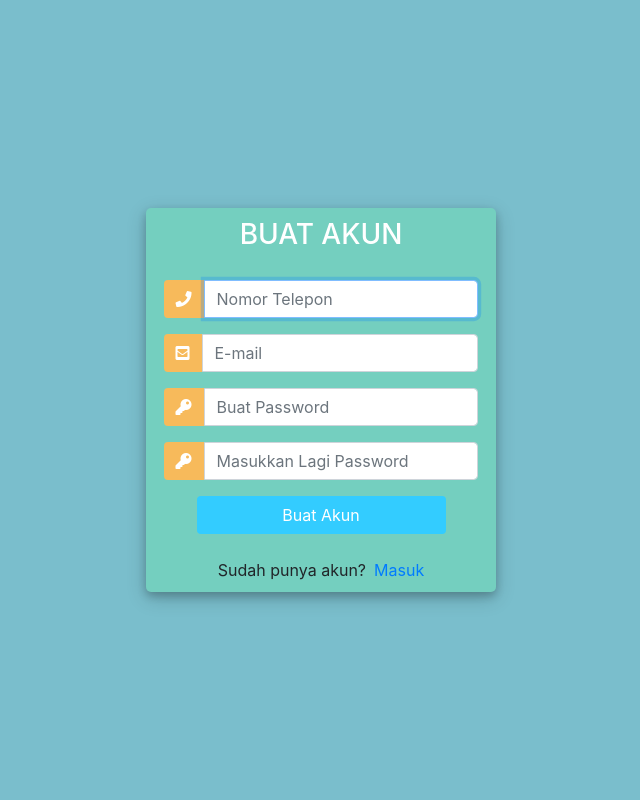
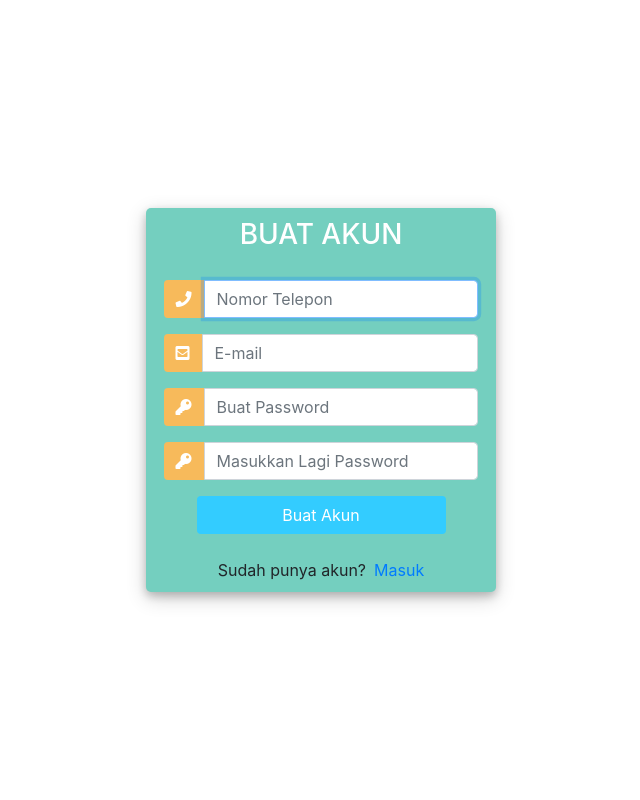
Before and after one commit to Idfa001/CatatanKeuangan, a Django app: page /account/register/ in a window 1280 px wide. Shown: the whole page, without its empty margins (319-959 px from the left). Run offline with Django 3.2, Linux system fonts and the light colour scheme; some libraries are stand-ins or nearby versions.

Commit message:
fixed many usaha and what if analys

```diff
--- a/kelompok/account/templates/account/register.html
+++ b/kelompok/account/templates/account/register.html
@@ -13,7 +13,7 @@
 			margin: 0;
 			padding: 0;
 			height: 100%;
-			background: #7abecc !important;
+			background: url("") !important;
 		}
 		.user_card {
 			width: 350px;
--- a/kelompok/olshop/models.py
+++ b/kelompok/olshop/models.py
@@ -41,7 +41,7 @@ class penjualan1m(models.Model):
     usaha = models.ForeignKey(usaha, on_delete = models.DO_NOTHING,related_name='penjualan')
     tanggal = models.DateField(auto_now_add=True)
     barang = models.ForeignKey(barangm, on_delete = models.DO_NOTHING)
-    kuantitas = models.IntegerField(default=0)
+    kuantitas = models.IntegerField(default=1)
     saldo_awal = models.DecimalField(default=0, max_digits=10, decimal_places=0)
     kas_masuk = models.DecimalField(default=0, max_digits=10, decimal_places=0)
     terima = models.DecimalField(default=0, max_digits=10, decimal_places=0)
--- a/kelompok/olshop/templates/hal1/index1.html
+++ b/kelompok/olshop/templates/hal1/index1.html
@@ -186,7 +186,7 @@
                 <!-- Counter - Messages -->
               </a>
               <!-- Dropdown - Messages -->
-              <div class="dropdown-list dropdown-menu dropdown-menu-right shadow animated--grow-in" aria-labelledby="messagesDropdown">
+              <!-- <div class="dropdown-list dropdown-menu dropdown-menu-right shadow animated--grow-in" aria-labelledby="messagesDropdown">
                 <h6 class="dropdown-header">
                   Message Center
                 </h6>
@@ -231,7 +231,7 @@
                   </div>
                 </a>
                 <a class="dropdown-item text-center small text-gray-500" href="#">Read More Messages</a>
-              </div>
+              </div> -->
             </li>
 
             <div class="topbar-divider d-none d-sm-block"></div>
@@ -422,6 +422,7 @@
             <!-- Area Chart -->
             <div class="col-xl-8 col-lg-7">
               <div class="card shadow mb-4">
+
                 <!-- Card Header - Dropdown -->
                 <div class="card-header py-3 d-flex flex-row align-items-center justify-content-between">
                   <h6 class="m-0 font-weight-bold text-primary">Earnings Overview</h6>
```
